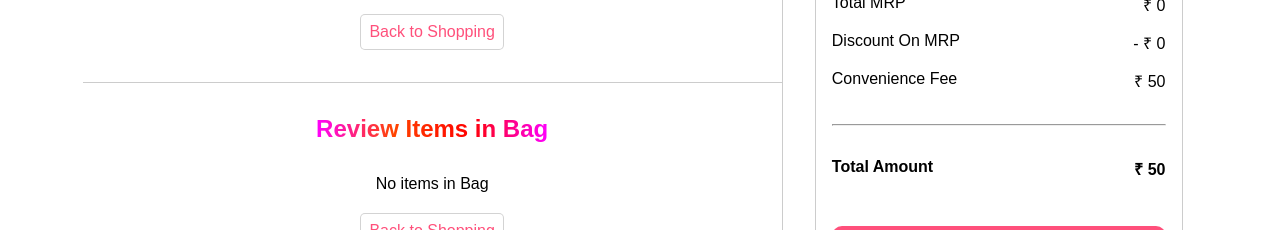
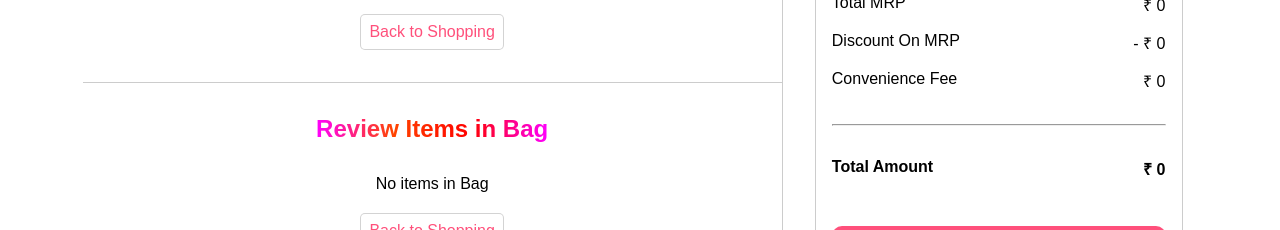
Before and after one commit to srihari-m-s/mock-myntra, a React (Vite) app: page /bag in a window 1280 px wide. Shown: the part 278-508 px from the top of the page. Built offline with nearby package versions, Linux system fonts and the light colour scheme.

Commit message:
fix:Convenience fee correction

```diff
--- a/src/routes/bag/BagPage.jsx
+++ b/src/routes/bag/BagPage.jsx
@@ -3,7 +3,7 @@ import { Link } from "react-router-dom";
 import './BagPage.css';
 import ItemCard from "../../components/bag-page/ItemCard";
 
-const convenienceFee = 50;
+
 
 export default function BagPage(){
 
@@ -19,6 +19,8 @@ export default function BagPage(){
         totalMRP += Math.floor(item.itemCount * item.price);
         discountOnMRP += item.itemCount * Math.ceil(item.price * (item.discount/100));
     });
+
+    let convenienceFee = totalMRP ? 50 : 0;
 
     return (
         <div className="container-lg bagpage-wrapper mt">
--- a/src/routes/product/ProductPage.css
+++ b/src/routes/product/ProductPage.css
@@ -235,7 +235,7 @@
 
     background-color: rgb(255, 80, 123);
     color: white;
-    border: none;
+    border: 1px solid rgb(255, 80, 123);
     border-radius: 10px;
     outline: 0;
     padding: 1em 2em;
@@ -255,7 +255,6 @@
 .bag-button:active{
     color: rgb(255, 80, 123);
     background-color: white;
-    border: 1px solid rgb(255, 80, 123);
 }
 
 .wishlist-button{
```
